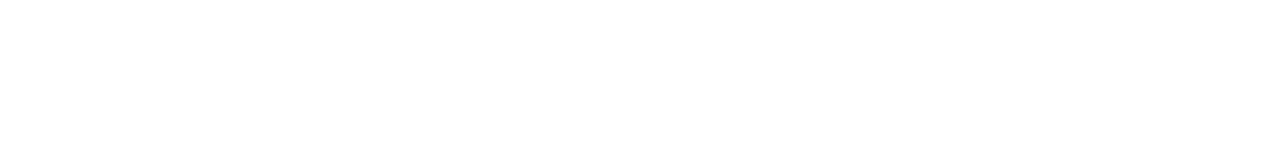
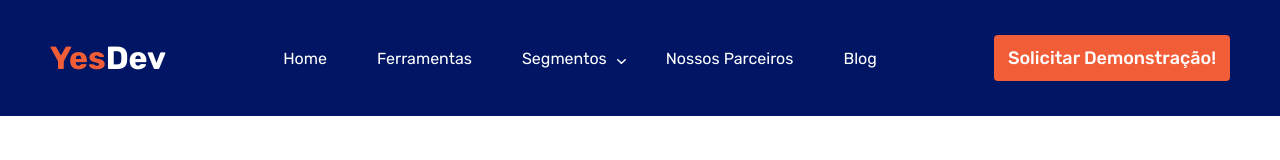
Before and after one commit to pedroandradepedro/lp-simples-mecanica, a plain HTML site: page index.html in a window 1280 px wide. Drawn offline with Linux system fonts and the light colour scheme.

Commit message:
Adicionando e estilizando o Header

```diff
--- a/css/style.css
+++ b/css/style.css
@@ -0,0 +1,105 @@
+:root {
+  --cor-laranja: #f15d36;
+  --cor-laranja-botao-hover: rgb(216, 88, 53);
+  --cor-branco: #ffffff;
+  --cor-preto: #222222;
+  --cor-azul-link: #208fde;
+  --cor-placeholder: #717171;
+  --cor-azul-bg: #011456;
+  --cor-azul-nav: #001665;
+}
+
+* {
+  margin: 0;
+  padding: 0;
+  box-sizing: border-box;
+}
+
+body {
+  font-family: "Rubik", sans-serif;
+}
+
+a {
+  text-decoration: none;
+}
+
+ul {
+  list-style: none;
+}
+
+img {
+  display: block;
+  max-width: 100%;
+}
+
+.header-bg {
+  background: var(--cor-azul-nav);
+}
+
+.header {
+  display: flex;
+  align-items: center;
+  justify-content: space-between;
+  margin: 0 auto;
+  padding: 35px 10px;
+  max-width: 1200px;
+}
+
+.header-logo {
+  font-size: 2.5rem;
+  font-weight: 500;
+  color: var(--cor-branco);
+}
+
+.logo {
+  color: var(--cor-branco);
+}
+
+.logo-laranja {
+  color: var(--cor-laranja);
+}
+
+.header-menu {
+  display: flex;
+  flex-wrap: wrap;
+  align-items: center;
+  justify-content: center;
+  gap: 30px;
+}
+
+.header-menu li a {
+  color: var(--cor-branco);
+  display: inline-block;
+  padding: 10px;
+  font-size: 16px;
+}
+
+.segmento {
+  position: absolute;
+}
+
+.segmentos::after {
+  content: url("../imgs/Setinha.svg");
+}
+
+.botao {
+  display: inline-block;
+  background: var(--cor-laranja);
+  color: var(--cor-branco);
+  padding: 12px 14px;
+  border-radius: 4px;
+  font-size: 18px;
+  font-weight: 500;
+}
+
+.botao:hover {
+  background: var(--cor-laranja-botao-hover);
+  transition: 0.2s;
+}
+
+@media (max-width: 1000px) {
+  .header {
+    flex-direction: column;
+    gap: 30px;
+  }
+}
--- a/index.html
+++ b/index.html
@@ -4,6 +4,11 @@
 <head>
     <meta charset="UTF-8">
     <meta name="viewport" content="width=device-width, initial-scale=1.0">
+
+    <link rel="preconnect" href="https://fonts.googleapis.com">
+    <link rel="preconnect" href="https://fonts.gstatic.com" crossorigin>
+    <link href="https://fonts.googleapis.com/css2?family=Rubik:ital,wght@0,300..900;1,300..900&display=swap"
+        rel="stylesheet">
 
     <link rel="stylesheet" href="./css/style.css">
 
@@ -12,6 +17,31 @@
 
 <body>
 
+    <header class="header-bg">
+
+        <div class="header">
+
+            <div class="logo">
+                <h1><span class="logo-laranja">Yes</span>Dev</h1>
+            </div>
+
+            <nav>
+                <ul class="header-menu">
+                    <li><a href="#">Home</a></li>
+                    <li><a href="#">Ferramentas</a></li>
+                    <li class="segmentos"><a href="#">Segmentos</a></li>
+                    <li><a href="#">Nossos Parceiros</a></li>
+                    <li><a href="#">Blog</a></li>
+                </ul>
+
+            </nav>
+
+            <a href="#" class="botao">Solicitar Demonstração!</a>
+
+        </div>
+
+    </header>
+
 
     <script src="./script.js"></script>
 </body>
```
Also changed, not shown: imgs/Check.svg (added), imgs/Pneu.svg (added), imgs/Setinha.svg (added), imgs/chave-de-fenda.png (added), imgs/mecanico.png (added).
